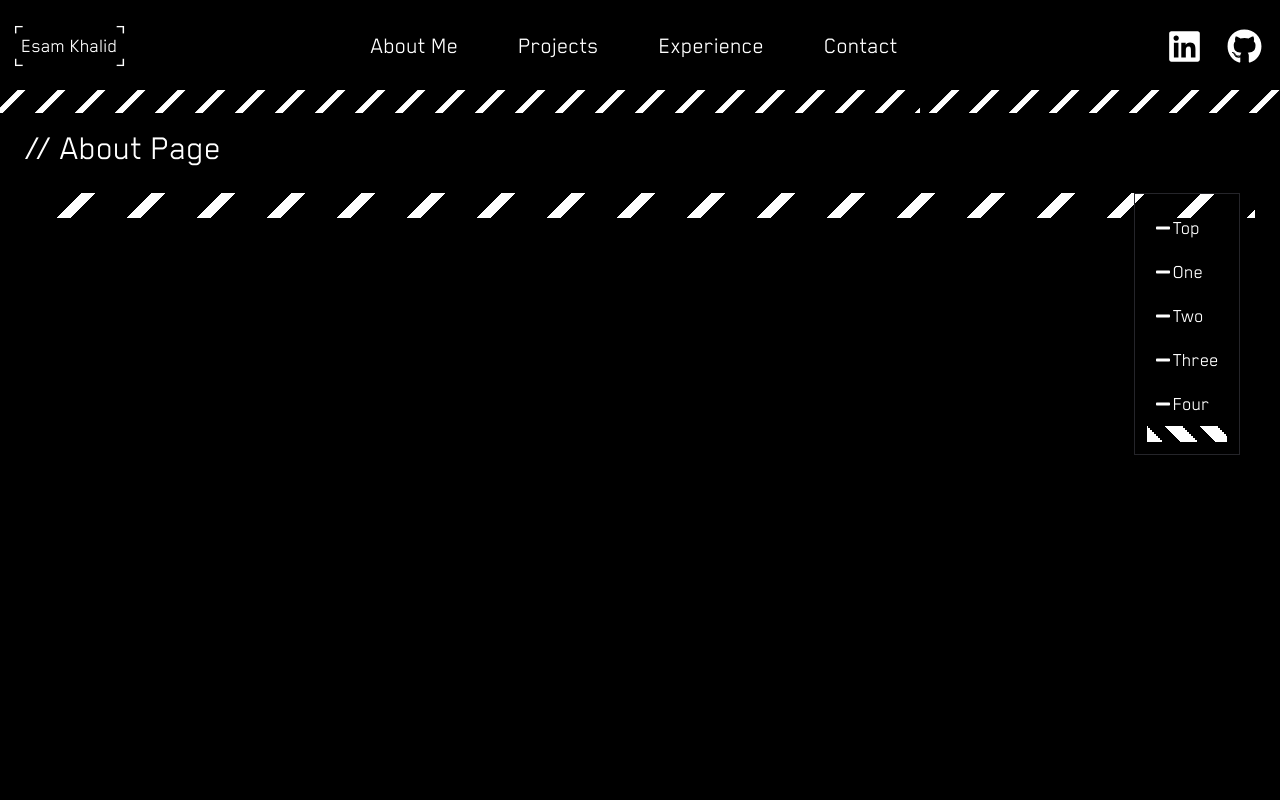
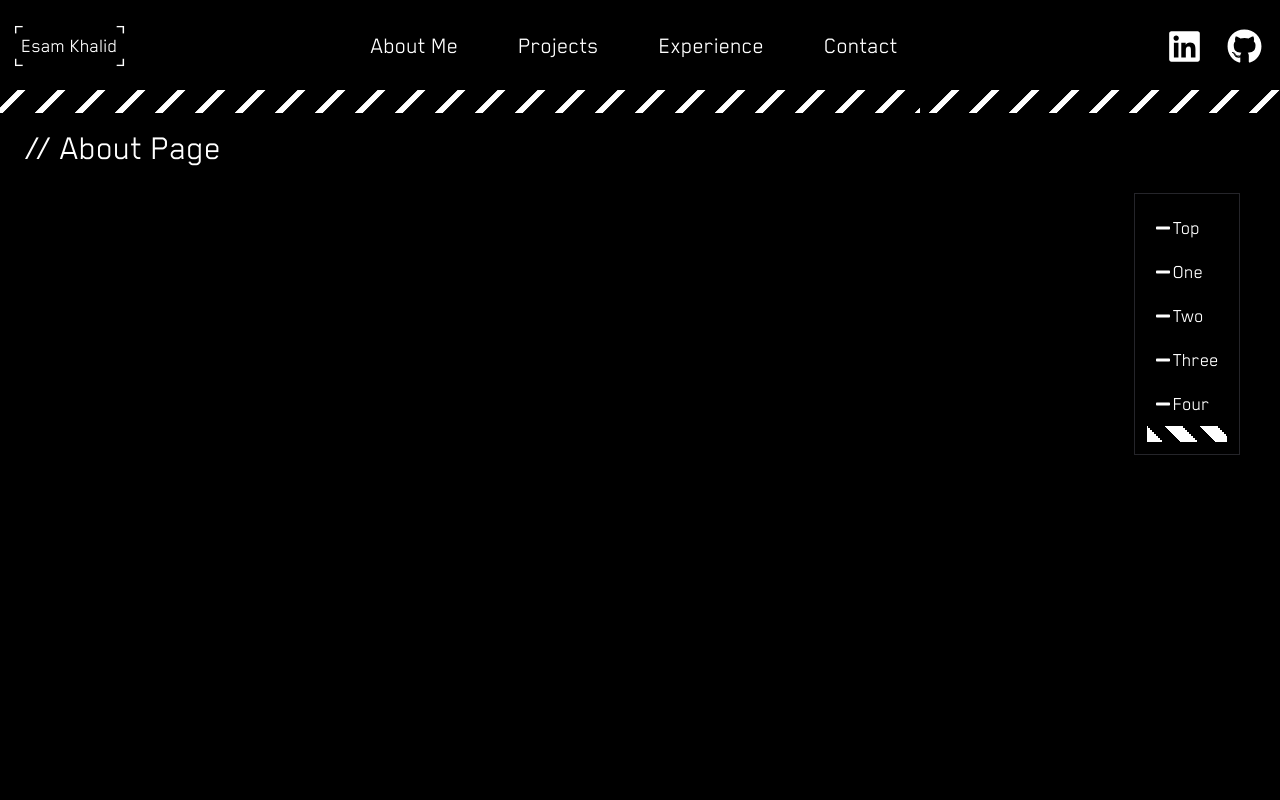
Before and after one commit to EsamKhalid/portfolio-website-v2, a Next.js app: page /AboutPage in a window 1280 px wide. Shown: the top 800 px of the page. Built offline with nearby package versions, Linux system fonts and the light colour scheme.

Commit message:
allowed choice between thick and thin lines in diagonal lines component

```diff
--- a/app/AboutPage/page.tsx
+++ b/app/AboutPage/page.tsx
@@ -33,8 +33,6 @@
             Value4={"Four"}
           />
         </div>
-
-        <DiagonalLines className="" bgsize="70px" rotation="right" />
 
         <div className="h-[100vh]"></div>
         <SectionBorderLines>
--- a/components/SectionNavigation/SectionNavigation.tsx
+++ b/components/SectionNavigation/SectionNavigation.tsx
@@ -2,6 +2,7 @@
 
 import SectionBorderLines from "../Sections/SectionBorderLines";
 import NavElement from "./NavElement";
+import DiagonalLines from "../Shapes/DiagonalLines";
 
 import { BiArrowFromLeft } from "react-icons/bi";
 import { FaArrowRight, FaMinus } from "react-icons/fa";
@@ -37,8 +38,6 @@
           <NavElement Value1={Value4} />
           <div className="cdw-right w-full h-4"></div>
         </nav>
-
-        <div className="custom-diagonal-white-left w-full"></div>
       </div>
     </>
   );
--- a/components/Sections/SectionBorderLines.tsx
+++ b/components/Sections/SectionBorderLines.tsx
@@ -20,6 +20,7 @@
               className="mt-[10px] "
               bgsize="35px"
               rotation="right"
+              thicknessType="thin"
             />
           </div>
         </div>
--- a/components/Shapes/DiagonalLines.tsx
+++ b/components/Shapes/DiagonalLines.tsx
@@ -4,12 +4,14 @@
   className: string;
   bgsize: string;
   rotation: string;
+  thicknessType: string;
 }
 
 export default function DiagonalLines({
   className,
   bgsize,
   rotation,
+  thicknessType,
 }: DiagonalLinesProps) {
   bgsize = bgsize + " " + bgsize;
 
@@ -21,10 +23,19 @@
     rotate = "135";
   }
 
-  var bg =
-    "linear-gradient(deg, transparent 25%, transparent 40% ,white 25%, white 50%, transparent 50%, transparent 90%, white 75%)";
+  bgout = "";
 
-  var bgout = bg.slice(0, 16) + rotate + bg.slice(16);
+  if (thicknessType == "thin") {
+    var bg =
+      "linear-gradient(deg, transparent 25%, transparent 40% ,white 25%, white 50%, transparent 50%, transparent 90%, white 75%)";
+
+    var bgout = bg.slice(0, 16) + rotate + bg.slice(16);
+  } else if (thicknessType == "thick") {
+    var bg =
+      "linear-gradient(deg, transparent 25%, white 25%, white 50%, transparent 50%, transparent 75%, white 75%, white)";
+
+    var bgout = bg.slice(0, 16) + rotate + bg.slice(16);
+  }
 
   return (
     <div
```
